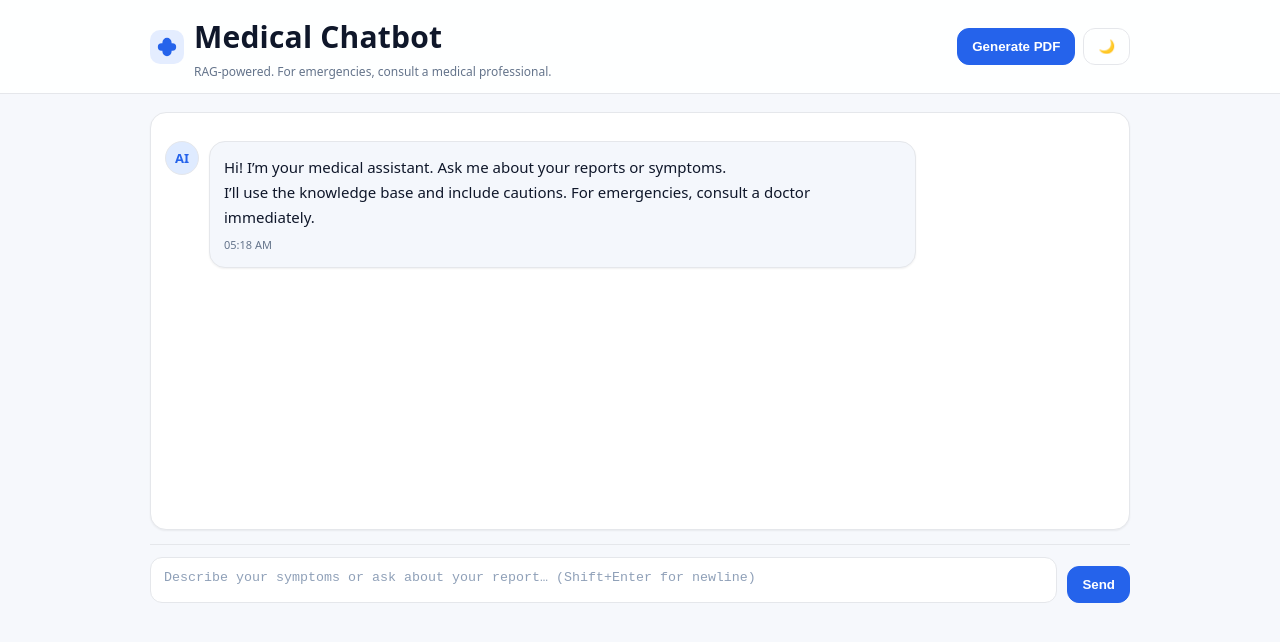
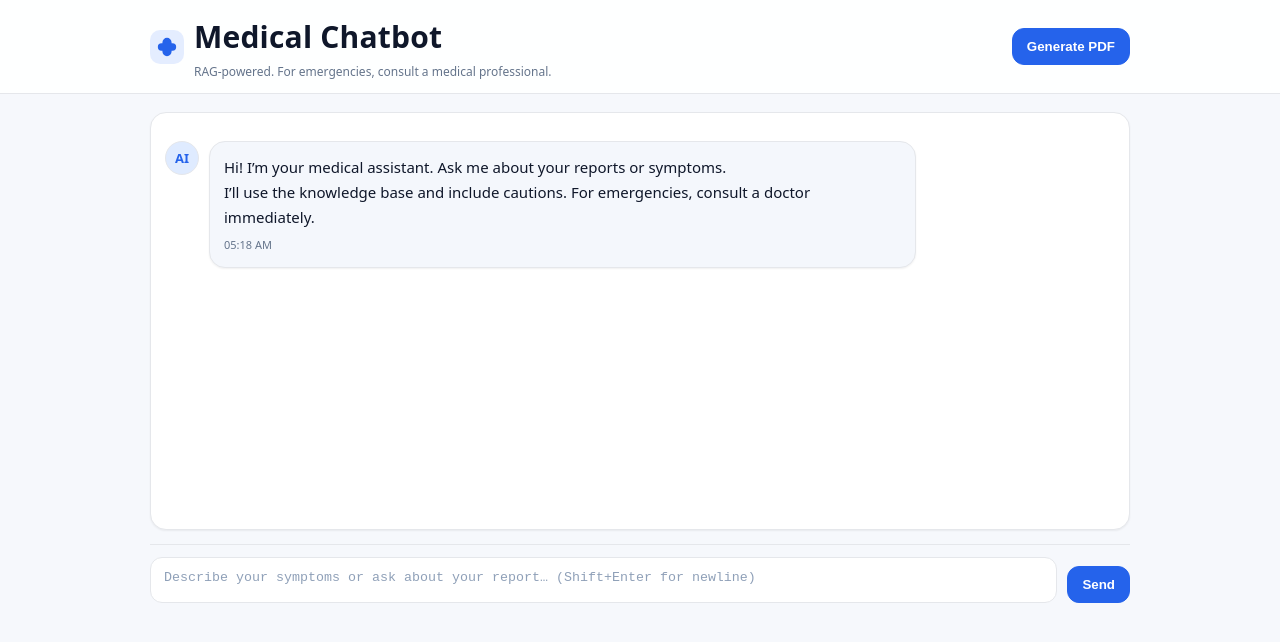
Before and after one commit to Kartik-A-1820/medical_chatbot, a plain HTML site: page html_css_js_frontend/index.html in a window 1280 px wide. Drawn offline with Linux system fonts and the light colour scheme.

Commit message:
refactor: remove theme toggle button

```diff
--- a/html_css_js_frontend/app.js
+++ b/html_css_js_frontend/app.js
@@ -21,13 +21,12 @@ function fetchJSON(url, init={}, timeout=TIMEOUT_MS){
   return fetch(url,{...init, signal:controller.signal}).finally(()=>clearTimeout(t));
 }
 
-// ===== Theme toggle =====
-const root=document.documentElement, themeToggle=$("#themeToggle"), themeIcon=$("#themeIcon");
+// ===== Theme =====
+const root=document.documentElement;
 function prefersDark(){ return window.matchMedia && window.matchMedia("(prefers-color-scheme: dark)").matches; }
 function effective(){ return root.getAttribute("data-theme") || (prefersDark() ? "dark" : "light"); }
-function applyTheme(t){ if(t==="dark") root.setAttribute("data-theme","dark"); else if(t==="light") root.setAttribute("data-theme","light"); else root.removeAttribute("data-theme"); themeIcon.textContent = effective()==="dark" ? "🌞" : "🌙"; }
+function applyTheme(t){ if(t==="dark") root.setAttribute("data-theme","dark"); else if(t==="light") root.setAttribute("data-theme","light"); else root.removeAttribute("data-theme"); }
 applyTheme(localStorage.getItem("theme") || "");
-themeToggle?.addEventListener("click", ()=>{ const next=effective()==="dark"?"light":"dark"; applyTheme(next); localStorage.setItem("theme",next); });
 
 // ===== State =====
 const chatList=$("#chatList"), scroller=$("#chatScroller"), jumpBottom=$("#jumpBottom");
--- a/html_css_js_frontend/index.html
+++ b/html_css_js_frontend/index.html
@@ -21,9 +21,6 @@
       </div>
       <div class="header__actions">
         <button id="btnTopPdf" class="btn btn--primary">Generate PDF</button>
-        <button id="themeToggle" class="btn btn--ghost" title="Toggle dark / light">
-          <span id="themeIcon" aria-hidden="true">🌙</span>
-        </button>
       </div>
     </div>
   </header>
```
Also changed, not shown: commit_message.txt (added).
